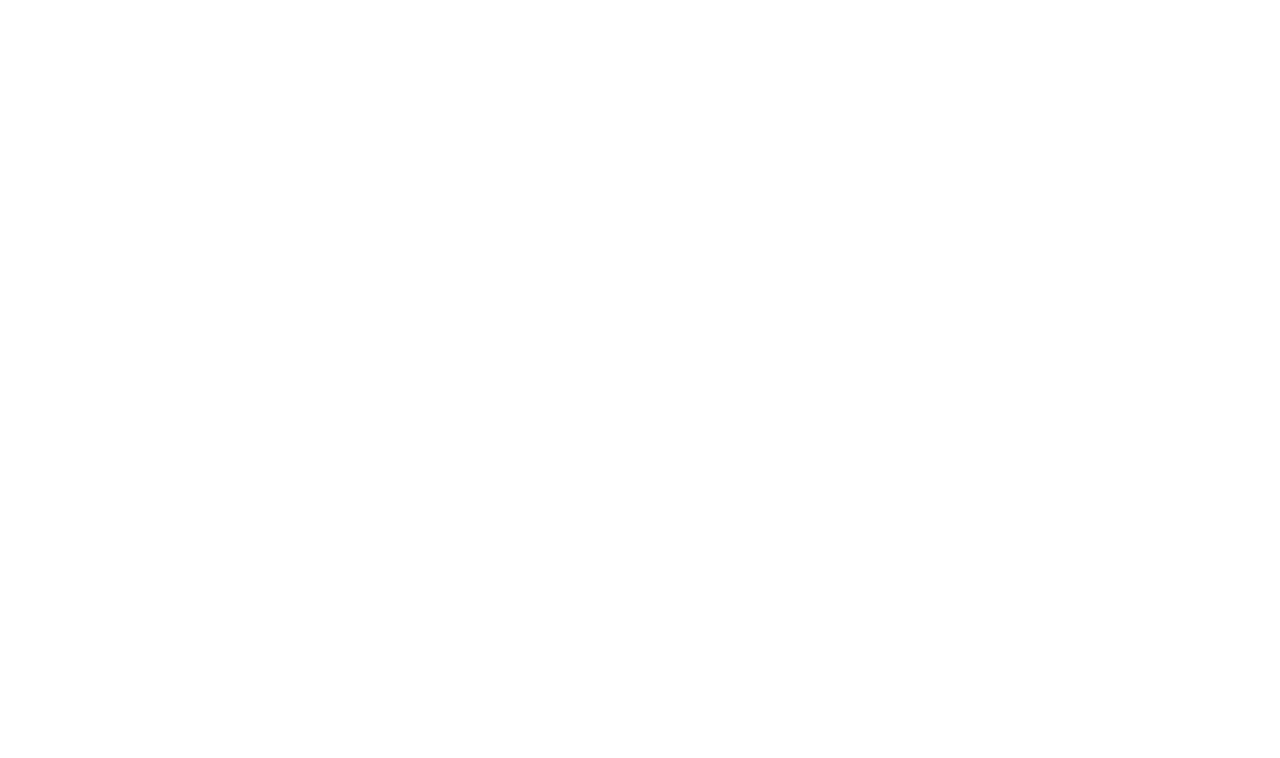
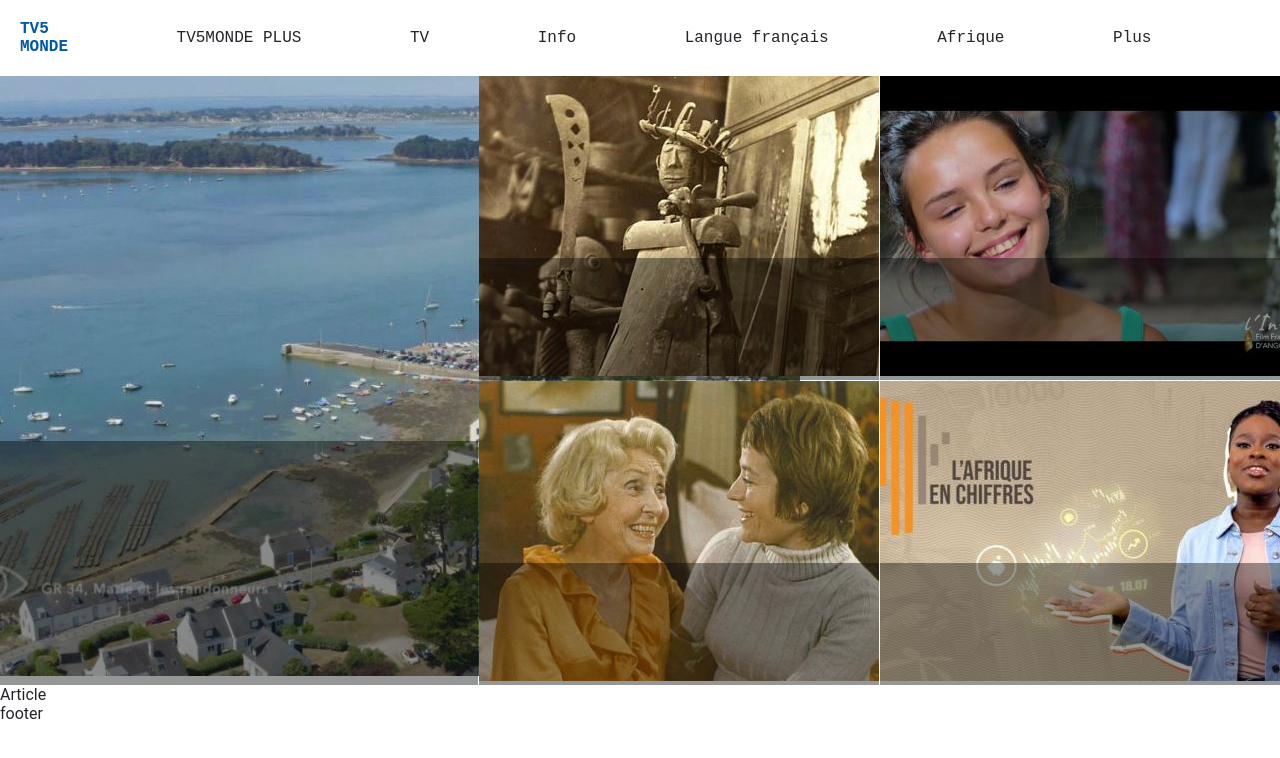
Before and after one commit to EMMARICHY/exercice1, a plain HTML site: page index.html in a window 1280 px wide. Drawn offline with Linux system fonts and the light colour scheme.

Commit message:
header and first section

```diff
--- a/index.html
+++ b/index.html
@@ -1,10 +1,93 @@
 <!DOCTYPE html>
 <html lang="en">
+
 <head>
     <meta charset="UTF-8">
-    <title>Emma-Doc</title>
+    <link rel="stylesheet" href="styles/style.css">
+    <title>Emmanuel-Document</title>
 </head>
+
 <body>
+    <header class="header">
+        <nav class="menu-bar">
+            <a href="#">TV5<br>MONDE</a>
+            <ul class="nav__link">
+                <li><a href="#">TV5MONDE PLUS</a></li>
+                <li><a href="#">TV</a>
+                    <div class="sub-menu">
+                        <ul class="sub-menu-1">
+                            <li><a href="#">Vos rendez-vous</a></li>
+                            <li><a href="#">Guide des programmes</a></li>
+                            <li><a href="#">Revoir (Replay)</a></li>
+                            <li><a href="#">Emissions</a></li>
+                            <li><a href="#">Reption TV</a></li>
+                            <li><a href="#">Direct TV</a></li>
+                        </ul>
+                    </div>
+                </li>
+                <li><a href="#">Info</a></li>
+                <li><a href="#">Langue français</a></li>
+                <li><a href="#">Afrique</a></li>
+                <li><a href="#">Plus</a>
+                    <div class="sub-menu">
+                        <ul class="sub-menu-1">
+                            <li><a href="#">Voyage</a></li>
+                            <li><a href="#">Tivimondeplus</a></li>
+                            <li><a href="#">Nos application mobiles</a></li>
+                            <li><a href="#">Flux RSS et widgets</a></li>
+                            <li><a href="#">Nous suivre sur les reseau sociaux</a></li>
+                            <li><a href="#">Marchés publics</a></li>
+                        </ul>
+                    </div>
+                </li>
+            </ul>
+        </nav>
+        <section class="image-grid">
+            <div class="overlay-box image-grid-col-2 image-grid-row-2">
+                <img class="image-grid-col-2 image-grid-row-2" src="img/1.jpg" alt="image jpg">
+                <div class="overlay">
+                    <p> </p>
+                </div>
+            </div>
+            <div class="overlay-box">
+                <img src="img/2.jpg" alt="image jpg">
+                <div class="overlay">
+                    <p>
+                   </p>
+                </div>
+            </div>
+            <div class="overlay-box">
+                <img src="img/3.jpg" alt="image jpg">
+                <div class="overlay">
+                    <p>
+                   </p>
+                </div>
+            </div>
+            <div class="overlay-box">
+                <img src="img/4.jpg" alt="image jpg">
+                <div class="overlay">
+                    <p>
+                   </p>
+                </div>
+            </div>
+            <div class="overlay-box">
+                <img src="img/5.jpg" alt="image jpg">
+                <div class="overlay">
+                    <p>
+                    </p>
+                </div>
+            </div>
+        </section>
+    </header>
 
+    <main>
+        <article>
+            Article
+        </article>
+    </main>
+    <footer>
+        footer
+    </footer>
 </body>
+
 </html>
--- /dev/null
+++ b/styles/style.css
@@ -0,0 +1,100 @@
+*{
+    font-family:Roboto,Arial,Verdana,sans-serif;;
+    margin: 0;
+    padding: 0;
+    box-sizing: border-box;
+    color: #24242A;
+    white-space: nowrap;
+}
+li,a{
+    font-family: 'Courier New', Courier, monospace;
+    font-size: 16px;
+    text-decoration: none;
+    list-style: none;
+}
+.header{
+    display: flex;
+    flex-direction: column;
+    align-items: center;
+    background-color: #f7f9fa;
+}
+.menu-bar{
+    width: 100%;
+    padding: 20px;
+    display: flex;
+    justify-content: space-between;
+    align-items: center;
+    background-color: #fff;
+}
+.menu-bar>a{
+    font-weight: bolder;
+    color: #0058a9;
+}
+.nav__link{
+    width: 100%;
+    display: flex;
+    justify-content: space-evenly;
+}
+.sub-menu{
+    position: relative;
+}
+.sub-menu-1{
+    position: absolute;
+    right: 0;
+    top: 0;
+    display: none;
+    text-align: right;
+    background-color: #f7f9fa;
+}
+
+.nav__link li:hover .sub-menu-1 {
+    display: inline-block;
+}
+.sub-menu-1 li{
+    padding: 5px 10px 20px;
+}
+.sub-menu-1 li:hover,
+.sub-menu-1 li a:hover{
+    background-color: #0058a9;
+    color: #fff;
+}
+/* Grille*/
+
+.image-grid{
+    display: grid;
+    grid-template-columns: 1fr 1fr 1fr 1fr;
+    grid-template-rows: 1fr 1fr;
+    gap: 1px;
+}
+.image-grid>img{
+    width: 100%;
+    height: 100%;
+}
+.image-grid-col-2{
+    grid-column: span 2;
+}
+
+.image-grid-row-2{
+    grid-row: span 2;
+}
+
+ /* overlay */
+.overlay-box {
+    position: relative;
+    width: 100%;
+}
+.overlay {
+    position: absolute;
+    bottom: 0;
+    left: 0;
+    right: 0;
+    background-color: rgba(0, 0, 0, .4);
+    width: 100%;
+    height: 40%;
+    color: #fff;
+    transition: all 1s ease;
+}
+
+.overlay-box:hover .overlay {
+    height: 100%;
+}
```
Also changed, not shown: img/1.jpg (added), img/2.jpg (added), img/3.jpg (added), img/4.jpg (added), img/5.jpg (added), img/logo.webp (added).
